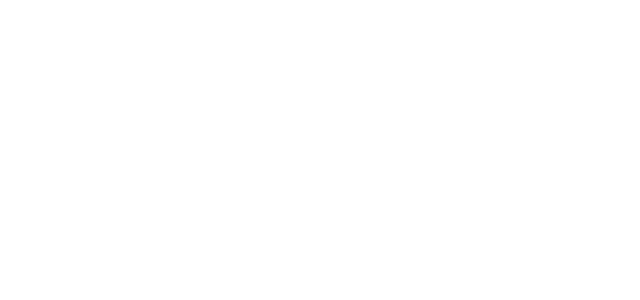
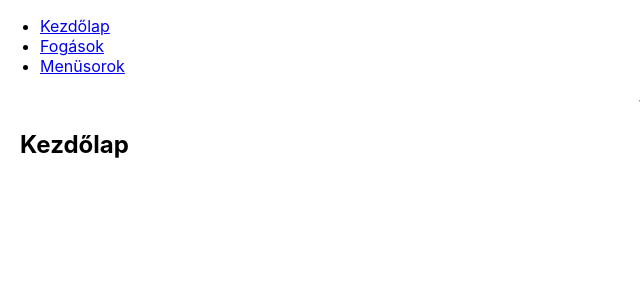
Before and after one commit to jpacsai/gourmet-app, a React (Create React App) app: page / in a window 1280 px wide. Shown: the top 300 px of the page, without its empty margins (0-640 px from the left). Built offline with nearby package versions, Linux system fonts and the light colour scheme.

Commit message:
feat: add basic pages and routing #4

```diff
--- a/src/App.tsx
+++ b/src/App.tsx
@@ -1,10 +1,43 @@
 import React from 'react';
 import { BrowserRouter as Router, Switch, Route, Link } from 'react-router-dom';
 
+import Page from './components/Page/Page';
+import Dishes from './pages/dishes';
+import Menus from './pages/menus';
+
 import './App.scss';
 
-function App() {
-  return <div className="App"></div>;
-}
+const App: React.FC = () => {
+  return (
+    <Router>
+      <div className="App">
+        <ul>
+          <li>
+            <Link to="/">Kezdőlap</Link>
+          </li>
+          <li>
+            <Link to="/fogasok">Fogások</Link>
+          </li>
+          <li>
+            <Link to="/menuk">Menüsorok</Link>
+          </li>
+        </ul>
+        <hr />
+
+        <Switch>
+          <Route exact path="/">
+            <Page title="Kezdőlap" />
+          </Route>
+          <Route path="/fogasok">
+            <Dishes />
+          </Route>
+          <Route path="/menuk">
+            <Menus />
+          </Route>
+        </Switch>
+      </div>
+    </Router>
+  );
+};
 
 export default App;
--- /dev/null
+++ b/src/components/Page/Page.scss
@@ -0,0 +1,7 @@
+.page {
+  padding: 20px;
+
+  &__title {
+    padding-bottom: 10px;
+  }
+}
--- /dev/null
+++ b/src/components/Page/Page.tsx
@@ -0,0 +1,18 @@
+import React from 'react';
+
+import './Page.scss';
+
+type PageProps = {
+  title: string;
+};
+
+const Page: React.FC<PageProps> = ({ title, children }) => {
+  return (
+    <div className="page">
+      <h2 className="page__title">{title}</h2>
+      {children}
+    </div>
+  );
+};
+
+export default Page;
--- /dev/null
+++ b/src/pages/dishes/index.tsx
@@ -0,0 +1,8 @@
+import React from 'react';
+import Page from '../../components/Page/Page';
+
+const Dishes: React.FC = () => {
+  return <Page title="Fogások">fogások listája</Page>;
+};
+
+export default Dishes;
--- /dev/null
+++ b/src/pages/menus/index.tsx
@@ -0,0 +1,8 @@
+import React from 'react';
+import Page from '../../components/Page/Page';
+
+const Menus: React.FC = () => {
+  return <Page title="Menük">menüsorok</Page>;
+};
+
+export default Menus;
```
